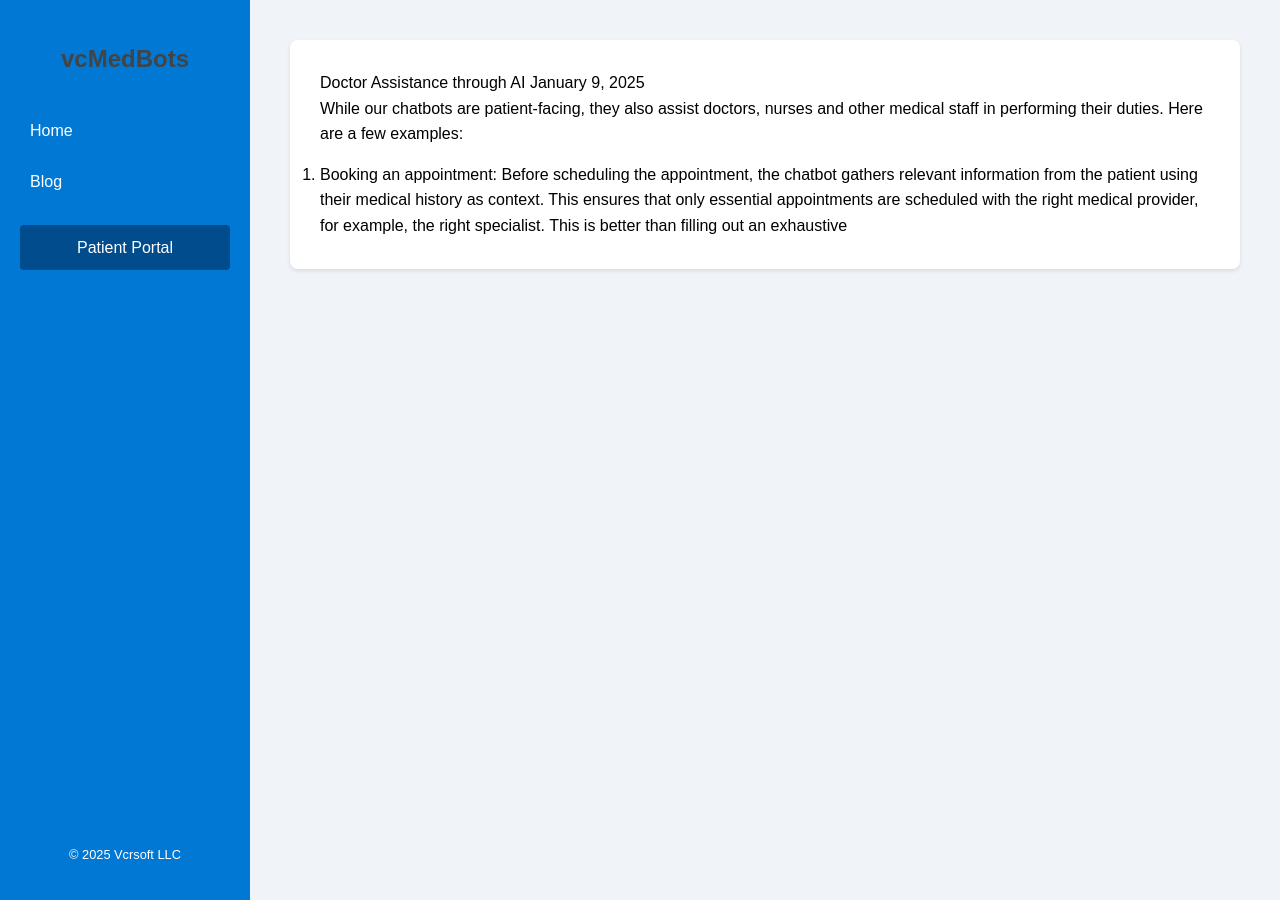
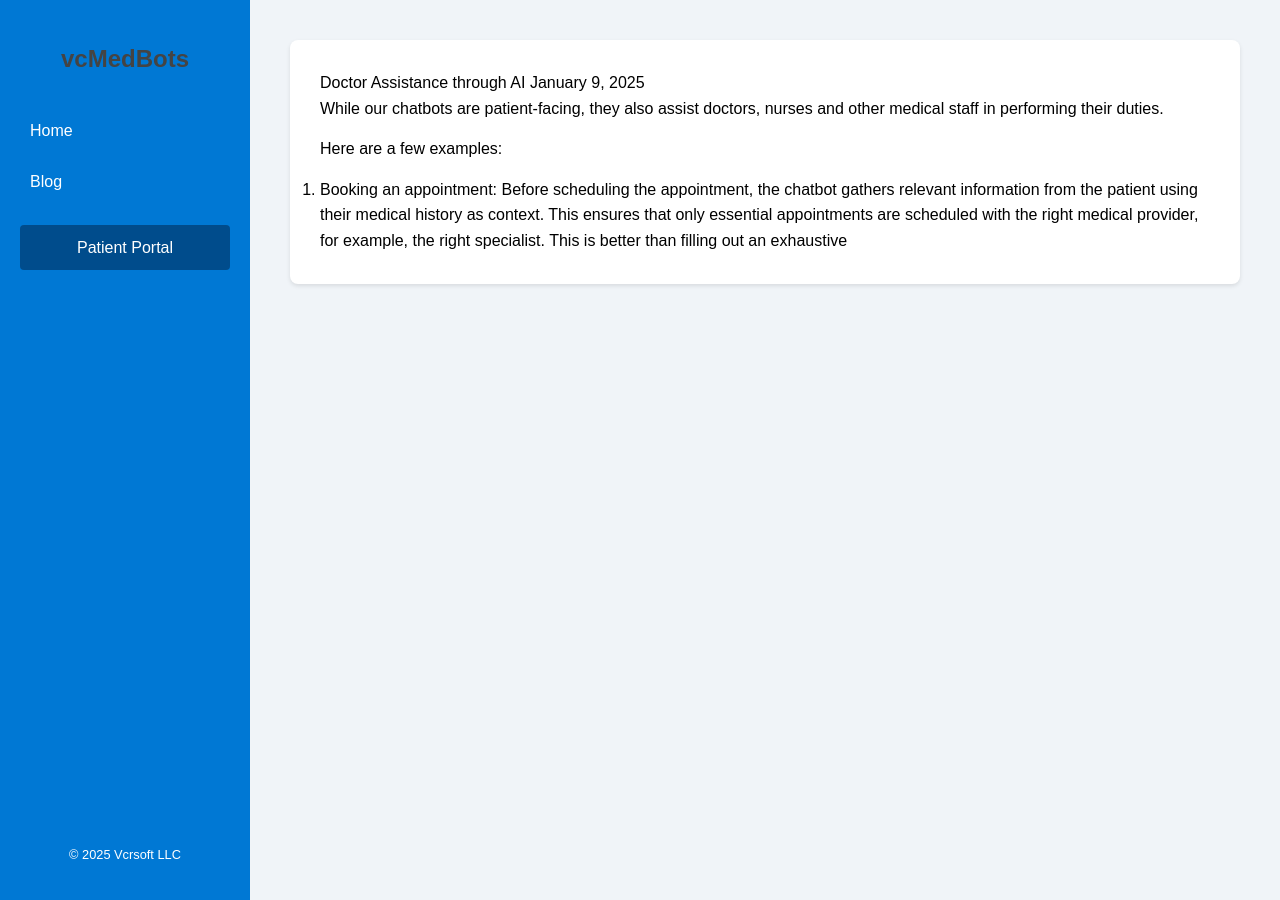
Before and after one commit to vcrsoft/vcrsoft.github.io, a Jekyll site: the page built from _posts/2025-01-09-doctorAssistance.md, in a window 1280 px wide. Built offline with Jekyll 4.4.1, drawn with Linux system fonts in a browser that asks for light colours; part of the change alters nothing that is shown.

```diff
--- a/_posts/2025-01-09-doctorAssistance.md
+++ b/_posts/2025-01-09-doctorAssistance.md
@@ -4,6 +4,10 @@ title: "Doctor Assistance through AI"
 date: 2025-01-09
 ---
 
-While our chatbots are patient-facing, they also assist doctors, nurses and other medical staff in performing their duties. Here are a few examples:
+While our chatbots are patient-facing, they also assist doctors, nurses and other medical staff in performing their duties.
+
+<!--more-->
+
+Here are a few examples:
 
 1. Booking an appointment: Before scheduling the appointment, the chatbot gathers relevant information from the patient using their medical history as context. This ensures that only essential appointments are scheduled with the right medical provider, for example, the right specialist. This is better than filling out an exhaustive
```
